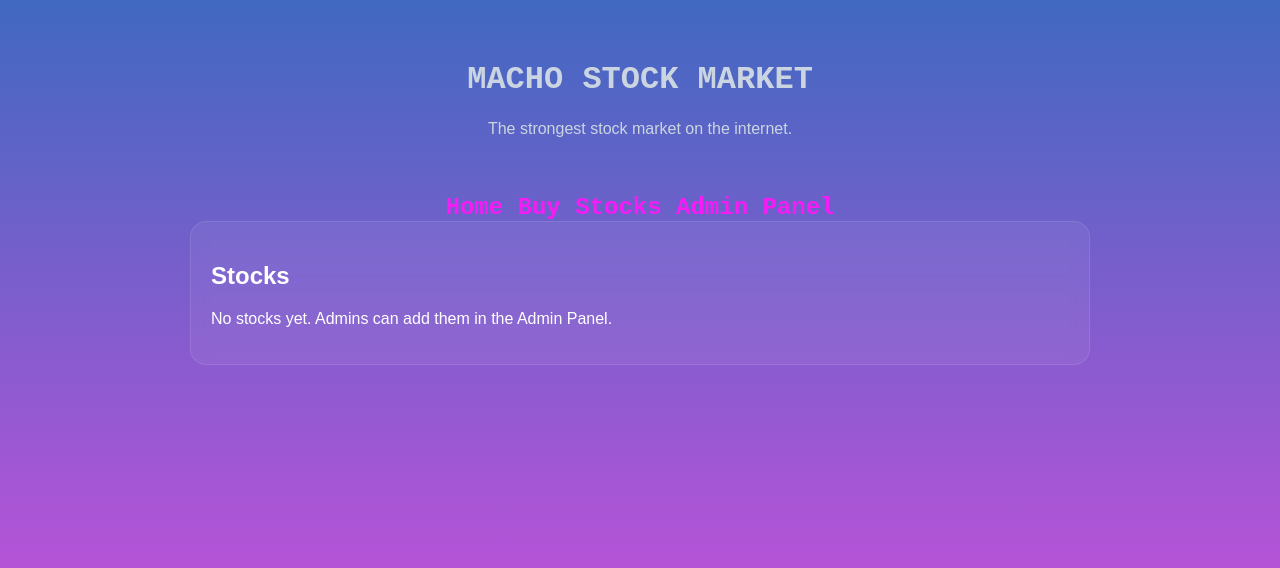
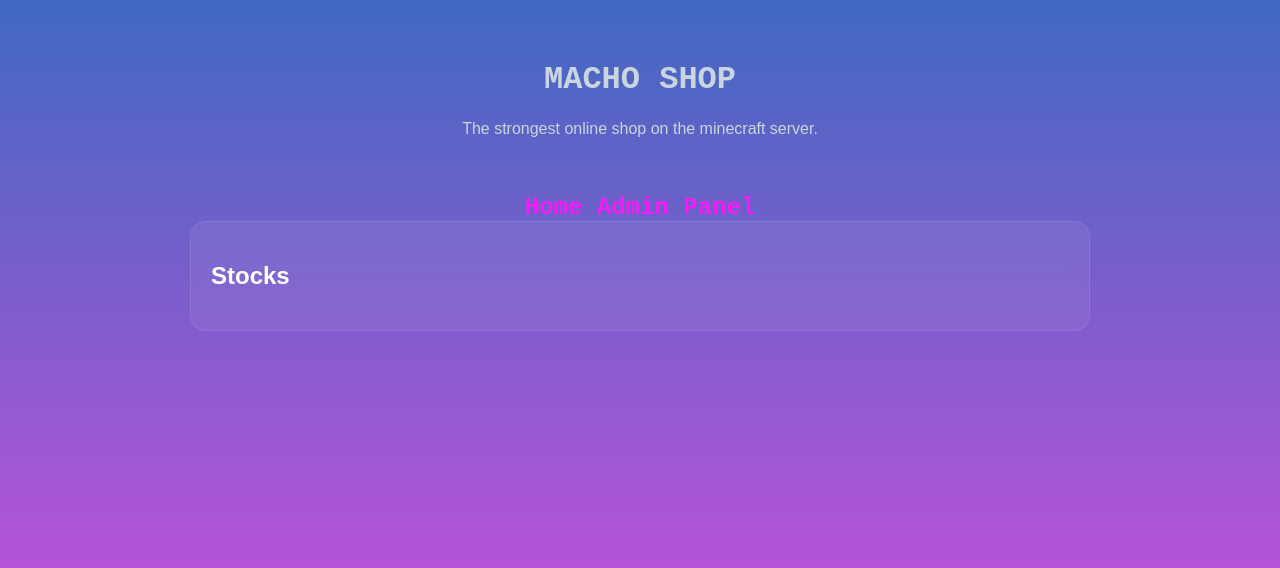
Before and after one commit to absol255/Macho-Shop, a Flask app: page / in a window 1280 px wide. Shown: the top 568 px of the page. Run offline with Flask 3, Linux system fonts and the light colour scheme; data that the repository does not hold is empty; parts of the project's set-up code (start-up, migrations or seed data) failed here and were passed over; some libraries are stand-ins or nearby versions.

Commit message:
I STATE MY CASE!

```diff
--- a/app.py
+++ b/app.py
@@ -120,12 +120,6 @@ def record_price(stock, value):
 def index():
     return render_template("index.html")
 
-
-@app.route("/portfolio")
-def portfolio():
-    return render_template("portfolio.html")
-
-
 @app.route("/admin")
 @login_required
 def admin():
@@ -142,214 +136,6 @@ def login():
 def logout():
     logout_user()
     return redirect("/")
-
-
-# -----------------------
-# PUBLIC STOCK APIs
-# -----------------------
-
-@app.route("/api/stocks")
-def api_stocks():
-    stocks = Stock.query.order_by(Stock.stock_name).all()
-    return jsonify([s.to_dict() for s in stocks])
-
-
-@app.route("/api/stocks/history")
-def api_stocks_history():
-    """One DB round-trip: recent price points for every stock."""
-    stock_ids = [
-        row[0]
-        for row in db.session.query(Stock.id).all()
-    ]
-    if not stock_ids:
-        return jsonify({})
-
-    rows = (
-        StockPrice.query.filter(StockPrice.stock_id.in_(stock_ids))
-        .order_by(StockPrice.stock_id, StockPrice.recorded_at.desc())
-        .all()
-    )
-
-    by_stock = {}
-    for row in rows:
-        bucket = by_stock.setdefault(row.stock_id, [])
-        if len(bucket) >= HISTORY_LIMIT:
-            continue
-        bucket.append({"value": float(row.value), "t": row.recorded_at.isoformat()})
-
-    for stock_id in by_stock:
-        by_stock[stock_id].reverse()
-
-    return jsonify({str(k): v for k, v in by_stock.items()})
-
-
-# -----------------------
-# PORTFOLIO APIs
-# -----------------------
-
-@app.route("/api/portfolio/session", methods=["POST"])
-def portfolio_session():
-    data = request.get_json(silent=True) or {}
-    username = (data.get("username") or "").strip()[:64]
-    bank_raw = data.get("bank_account_number")
-
-    if not username:
-        return jsonify({"error": "Username required"}), 400
-
-    try:
-        bank_account_number = int(bank_raw)
-    except (TypeError, ValueError):
-        return jsonify({"error": "Valid bank account number required"}), 400
-
-    user = User.query.filter_by(
-        username=username,
-        bank_account_number=bank_account_number,
-    ).first()
-
-    if not user:
-        return jsonify({"error": "Invalid username or bank account number"}), 401
-
-    session.permanent = True
-    session["user_id"] = user.id
-    return jsonify(user.to_dict())
-
-
-@app.route("/api/portfolio/logout", methods=["POST"])
-def portfolio_logout():
-    session.pop("user_id", None)
-    return jsonify({"success": True})
-
-
-@app.route("/api/portfolio/me")
-def portfolio_me():
-    user = get_portfolio_user()
-    if not user:
-        return jsonify({"error": "Not signed in"}), 401
-
-    holdings = (
-        db.session.query(Holding, Stock)
-        .join(Stock, Holding.stock_id == Stock.id)
-        .filter(Holding.trader_id == user.id, Holding.quantity > 0)
-        .all()
-    )
-
-    return jsonify({
-        "user": user.to_dict(),
-        "holdings": [
-            {
-                "stock_id": stock.id,
-                "stock_name": stock.stock_name,
-                "quantity": holding.quantity,
-                "value": stock.value,
-                "worth": float(Decimal(stock.value) * Decimal(holding.quantity)),
-            }
-            for holding, stock in holdings
-        ],
-    })
-
-
-@app.route("/api/portfolio/buy", methods=["POST"])
-def portfolio_buy():
-    user = get_portfolio_user()
-    if not user:
-        return jsonify({"error": "Not signed in"}), 401
-
-    data = request.get_json(silent=True) or {}
-    stock_id = data.get("stock_id")
-    quantity = data.get("quantity")
-
-    try:
-        stock_id = int(stock_id)
-        quantity = int(quantity)
-    except (TypeError, ValueError):
-        return jsonify({"error": "Invalid stock or quantity"}), 400
-
-    if quantity <= 0:
-        return jsonify({"error": "Quantity must be positive"}), 400
-
-    stock = db.session.get(Stock, stock_id)
-    if not stock:
-        return jsonify({"error": "Stock not found"}), 404
-
-    cost = Decimal(str(stock.value)) * Decimal(quantity)
-    if Decimal(user.macho_bucks) < cost:
-        return jsonify({"error": "Insufficient macho bucks"}), 400
-
-    holding = Holding.query.filter_by(
-        trader_id=user.id,
-        stock_id=stock.id,
-    ).first()
-
-    if not holding:
-        holding = Holding(trader_id=user.id, stock_id=stock.id, quantity=0)
-        db.session.add(holding)
-
-    user.macho_bucks = Decimal(str(user.macho_bucks)) - cost
-    holding.quantity += quantity
-    db.session.commit()
-
-    return jsonify({
-        "success": True,
-        "macho_bucks": user.macho_bucks,
-        "quantity": holding.quantity,
-    })
-
-@app.route("/api/portfolio/sell", methods=["POST"])
-def portfolio_sell():
-    user = get_portfolio_user()
-
-    if not user:
-        return jsonify({"error": "Not signed in"}), 401
-
-    data = request.get_json(silent=True) or {}
-
-    stock_id = data.get("stock_id")
-    quantity = data.get("quantity")
-
-    try:
-        stock_id = int(stock_id)
-        quantity = int(quantity)
-    except (TypeError, ValueError):
-        return jsonify({"error": "Invalid stock or quantity"}), 400
-
-    if quantity <= 0:
-        return jsonify({"error": "Quantity must be positive"}), 400
-
-    stock = db.session.get(Stock, stock_id)
-
-    if not stock:
-        return jsonify({"error": "Stock not found"}), 404
-
-    holding = Holding.query.filter_by(
-        trader_id=user.id,
-        stock_id=stock.id,
-    ).first()
-
-    if not holding:
-        return jsonify({"error": "You do not own this stock"}), 400
-
-    if holding.quantity < quantity:
-        return jsonify({"error": "Not enough shares"}), 400
-
-    payout = Decimal(str(stock.value)) * Decimal(quantity)
-
-    holding.quantity -= quantity
-    user.macho_bucks = Decimal(str(user.macho_bucks)) + payout
-
-    if holding.quantity == 0:
-        db.session.delete(holding)
-
-    db.session.commit()
-
-    return jsonify({
-        "success": True,
-        "macho_bucks": user.macho_bucks,
-        "quantity": holding.quantity if holding.quantity > 0 else 0,
-    })
-
-# -----------------------
-# ADMIN AUTH
-# -----------------------
 
 def _config_error():
     if not app.config.get("SECRET_KEY"):
@@ -432,129 +218,6 @@ def api_login():
     return jsonify({"success": True, "username": admin.username})
 
 
-# -----------------------
-# ADMIN STOCK APIs
-# -----------------------
-
-@app.route("/api/admin/stocks")
-@login_required
-def admin_stocks():
-    stocks = Stock.query.order_by(Stock.stock_name).all()
-    return jsonify([s.to_dict() for s in stocks])
-
-
-@app.route("/api/admin/stocks", methods=["POST"])
-@login_required
-def admin_create_stock():
-    data = request.get_json(silent=True) or {}
-    name = (data.get("stock_name") or "").strip()[:64]
-    value = data.get("value", 0)
-
-    try:
-        value = Decimal(str(value))
-    except (TypeError, ValueError):
-        return jsonify({"error": "Invalid value"}), 400
-
-    if not name:
-        return jsonify({"error": "Name required"}), 400
-
-    if Stock.query.filter_by(stock_name=name).first():
-        return jsonify({"error": "Stock already exists"}), 409
-
-    stock = Stock(stock_name=name, value=value)
-    db.session.add(stock)
-    db.session.flush()
-    record_price(stock, value)
-    db.session.commit()
-
-    return jsonify(stock.to_dict()), 201
-
-@app.route("/api/admin/addstock", methods=["POST"])
-@login_required
-def admin_addstock():
-    data = request.get_json(silent=True) or {}
-
-    username = data.get("username")
-    stock_id = data.get("stock_id")
-    quantity = data.get("quantity")
-
-    try:
-        username = str(username)
-        stock_id = int(stock_id)
-        quantity = int(quantity)
-    except (TypeError, ValueError):
-        return jsonify({"error": "Invalid stock or quantity or username"}), 400
-
-    if quantity <= 0:
-        return jsonify({"error": "Quantity must be positive"}), 400
-
-    stock = db.session.get(Stock, stock_id)
-    if not stock:
-        return jsonify({"error": "Stock not found"}), 404
-
-    user = User.query.filter_by(
-        username=username
-    ).first()
-    if not user:
-        return jsonify({"error": "User not found"}), 404
-
-    holding = Holding.query.filter_by(
-        trader_id=user.id,
-        stock_id=stock.id,
-    ).first()
-
-    if not holding:
-        holding = Holding(trader_id=user.id, stock_id=stock.id, quantity=0)
-        db.session.add(holding)
-
-    holding.quantity += quantity
-    db.session.commit()
-
-    return jsonify({
-        "success": True,
-        "user": user.to_dict(),
-        "quantity": holding.quantity,
-    })
-
-
-@app.route("/api/admin/stocks/<int:stock_id>", methods=["PATCH"])
-@login_required
-def admin_update_stock(stock_id):
-    stock = Stock.query.get(stock_id)
-    if not stock:
-        return jsonify({"error": "Not found"}), 404
-
-    data = request.get_json(silent=True) or {}
-
-    if "stock_name" in data:
-        name = (data.get("stock_name") or "").strip()[:64]
-        if name:
-            stock.stock_name = name
-
-    if "value" in data:
-        try:
-            value = Decimal(str(data["value"]))
-        except (TypeError, ValueError):
-            return jsonify({"error": "Invalid value"}), 400
-        record_price(stock, value)
-
-
-    db.session.commit()
-    return jsonify(stock.to_dict())
-
-
-@app.route("/api/admin/stocks/<int:stock_id>", methods=["DELETE"])
-@login_required
-def admin_delete_stock(stock_id):
-    stock = Stock.query.get(stock_id)
-    if not stock:
-        return jsonify({"error": "Not found"}), 404
-
-    db.session.delete(stock)
-    db.session.commit()
-    return jsonify({"success": True})
-
-
 @app.cli.command("create-admin")
 @click.argument("username")
 @click.argument("password")
@@ -570,46 +233,8 @@ def create_admin(username, password):
     db.session.commit()
     click.echo("Admin created: " + username)
 
-def update_stocks_randomly():
-    with app.app_context():
-        while True:
-            stocks = Stock.query.all()
-
-            for stock in stocks:
-                rando = random.randint(3, 40)
-
-                change = Decimal("0.0")
-
-                if rando == 40:
-                    change = Decimal("0.4")
-                elif rando == 39:
-                    change = Decimal("-0.4")
-
-                elif rando in (36, 35):
-                    change = Decimal("0.3")
-                elif rando in (34, 33):
-                    change = Decimal("-0.3")
-
-                elif rando in (32, 31, 30, 29):
-                    change = Decimal("0.2")
-                elif rando in (28, 27, 26, 25):
-                    change = Decimal("-0.2")
-
-                elif rando in range(15, 25):
-                    change = Decimal("0.1")
-                else:
-                    change = Decimal("-0.1")
-
-                record_price(stock, Decimal(str(stock.value)) + change)
-
-            db.session.commit()
-            time.sleep(43200)
-
 
 try:
-    threading.Thread(target=init_db, daemon=True).start()
-    threading.Thread(target=update_stocks_randomly, daemon=True).start()
-    if __name__ == "__main__":
-        app.run()
+    init_db()
 except Exception:
     pass
--- a/pyproject.toml
+++ b/pyproject.toml
@@ -1,5 +1,5 @@
 [project]
-name = "macho-stock-market"
+name = "macho-shop"
 version = "0.1.0"
 requires-python = ">=3.12"
 dependencies = [
--- a/static/js/index.js
+++ /dev/null
@@ -1,81 +0,0 @@
-(function () {
-    const listEl = document.getElementById("stock-list");
-    if (!listEl) return;
-
-    function drawSparkline(points, width, height) {
-        if (!points || points.length < 2) {
-            return '<svg width="' + width + '" height="' + height + '"></svg>';
-        }
-
-        const values = points.map(function (p) { return p.value; });
-        const min = Math.min.apply(null, values);
-        const max = Math.max.apply(null, values);
-        const range = max - min || 1;
-        const pad = 4;
-        const innerW = width - pad * 2;
-        const innerH = height - pad * 2;
-        const step = innerW / (values.length - 1);
-
-        const coords = values.map(function (v, i) {
-            const x = pad + i * step;
-            const y = pad + innerH - ((v - min) / range) * innerH;
-            return x.toFixed(1) + "," + y.toFixed(1);
-        });
-
-        const first = values[0];
-        const last = values[values.length - 1];
-        const up = last >= first;
-        const stroke = up ? "#4ade80" : "#f87171";
-
-        return (
-            '<svg width="' + width + '" height="' + height + '" viewBox="0 0 ' + width + ' ' + height + '">' +
-            '<polyline fill="none" stroke="' + stroke + '" stroke-width="2" stroke-linejoin="round" points="' + coords.join(" ") + '"/>' +
-            "</svg>"
-        );
-    }
-
-    function changeLabel(points, current) {
-        if (!points || points.length < 2) {
-            return '<span class="balance">$' + current + "</span>";
-        }
-        const first = points[0].value;
-        const pct = first ? Math.round(((current - first) / first) * 1000) / 10 : 0;
-        const sign = pct >= 0 ? "+" : "";
-        const color = pct >= 0 ? "#4ade80" : "#f87171";
-        return (
-            '<span style="color:' + color + ';font-weight:bold">' + sign + pct + "%</span> " +
-            '<span class="balance">$' + current + "</span>"
-        );
-    }
-
-    function render(stocks, history) {
-        if (!stocks.length) {
-            listEl.innerHTML = "<p>No stocks yet. Admins can add them in the Admin Panel.</p>";
-            return;
-        }
-
-        listEl.innerHTML = stocks.map(function (stock) {
-            const pts = history[String(stock.id)] || [{ value: stock.value, t: "" }];
-            return (
-                '<div class="user">' +
-                '<div>' +
-                "<strong>" + stock.stock_name + "</strong><br>" +
-                changeLabel(pts, stock.value) +
-                "</div>" +
-                drawSparkline(pts, 140, 48) +
-                "</div>"
-            );
-        }).join("");
-    }
-
-    Promise.all([
-        fetch("/api/stocks").then(function (r) { return r.json(); }),
-        fetch("/api/stocks/history").then(function (r) { return r.json(); }),
-    ])
-        .then(function (results) {
-            render(results[0], results[1]);
-        })
-        .catch(function () {
-            listEl.innerHTML = "<p>Could not load stocks.</p>";
-        });
-})();
--- a/templates/admin.html
+++ b/templates/admin.html
@@ -16,7 +16,6 @@
 
     <nav>
         <a class="nav" href="/">Home</a>
-        <a class="nav" href="/portfolio">Buy Stocks</a>
         <a class="nav" href="/admin">Admin Panel</a>
         <a class="nav" href="/logout">Logout</a>
     </nav>
--- a/templates/index.html
+++ b/templates/index.html
@@ -10,13 +10,12 @@
 <body>
 
     <div class="hero">
-        <h1 id="logo">MACHO STOCK MARKET</h1>
-        <p class="subtitle">The strongest stock market on the internet.</p>
+        <h1 id="logo">MACHO SHOP</h1>
+        <p class="subtitle">The strongest online shop on the minecraft server.</p>
     </div>
 
     <nav>
         <a class="nav" href="/">Home</a>
-        <a class="nav" href="/portfolio">Buy Stocks</a>
         <a class="nav" href="/admin">Admin Panel</a>
     </nav>
 
--- a/templates/login.html
+++ b/templates/login.html
@@ -16,7 +16,6 @@
 
     <nav>
         <a class="nav" href="/">Home</a>
-        <a class="nav" href="/portfolio">Buy Stocks</a>
         <a class="nav" href="/admin">Admin Panel</a>
     </nav>
 
```
Also changed, not shown: config.py (+18 -20 lines), models.py (+5 -97 lines), static/js/admin.js (deleted, +0 -143 lines).
